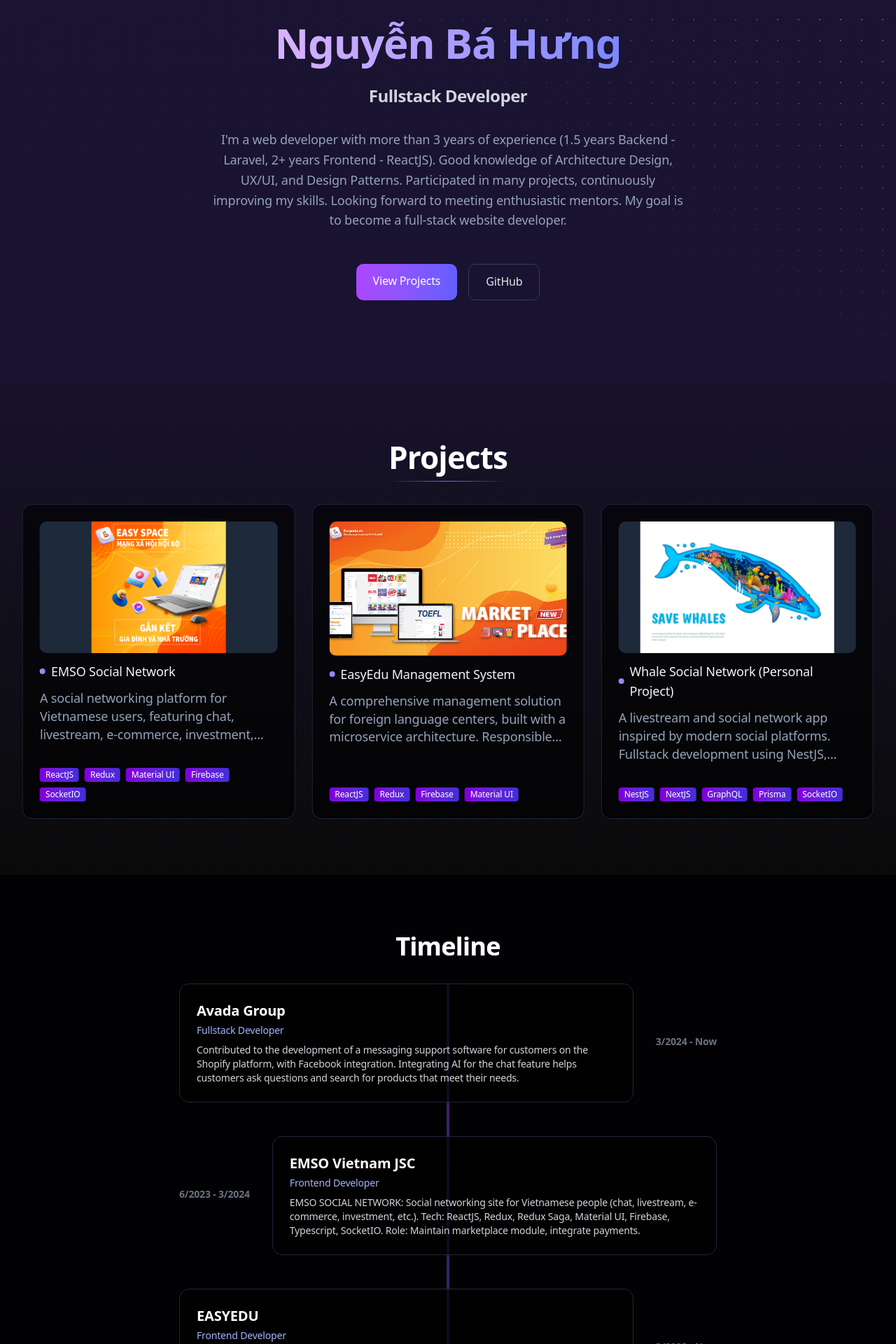
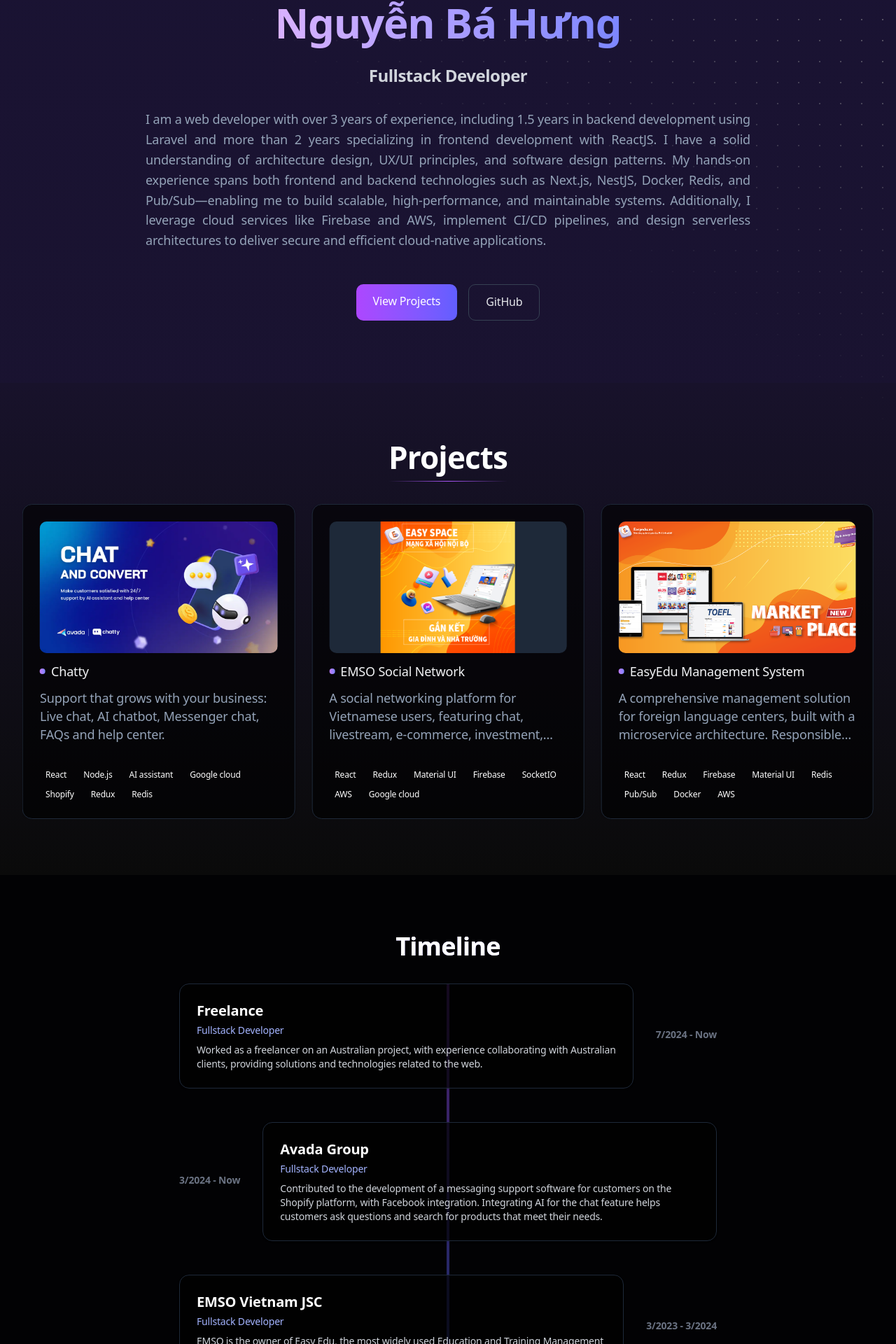
Before and after one commit to nbhung278/my-portfolio, a Next.js app: page / in a window 1280 px wide. Shown: the part 153-2073 px from the top of the page at 70% size. Built offline with nearby package versions, Linux system fonts and the light colour scheme; a web font is replaced by a local one.

Commit message:
fix Layout and techstacks

```diff
--- a/src/components/Contact.tsx
+++ b/src/components/Contact.tsx
@@ -13,22 +13,23 @@
     >
       <Image
         src="/next.svg"
-        alt="Vite Logo"
+        alt="Next.js Logo"
         width={60}
         height={60}
         className="mb-4"
       />
       <h2 className="text-2xl md:text-4xl font-bold mb-4 text-center bg-gradient-to-r from-purple-300 to-indigo-400 bg-clip-text text-transparent">
-        Start building with Hung Nguyen
+        Let&apos;s Create Something Amazing Together
       </h2>
       <p className="text-gray-400 mb-6 text-center max-w-md">
-        Contact me to build amazing web products together!
+        Ready to transform your ideas into reality? I&apos;m here to help you
+        build innovative web solutions that make a difference.
       </p>
       <a
         href="mailto:nbhung278@gmail.com"
         className="px-8 py-3 rounded-full bg-gradient-to-r from-purple-500 to-indigo-500 text-white font-semibold shadow hover:scale-105 transition-transform"
       >
-        Contact Now
+        Get in Touch
       </a>
     </motion.div>
   );
--- a/src/components/Information.tsx
+++ b/src/components/Information.tsx
@@ -13,13 +13,18 @@
         <TypingAnimation className="text-xl md:text-2xl text-gray-300 mb-8">
           Fullstack Developer
         </TypingAnimation>
-        <p className="text-gray-400 max-w-2xl mx-auto">
-          I&apos;m a web developer with more than 3 years of experience (1.5
-          years Backend - Laravel, 2+ years Frontend - ReactJS). Good knowledge
-          of Architecture Design, UX/UI, and Design Patterns. Participated in
-          many projects, continuously improving my skills. Looking forward to
-          meeting enthusiastic mentors. My goal is to become a full-stack
-          website developer.
+        <p className="text-gray-400 max-w-6xl mx-auto text-justify">
+          I am a web developer with over 3 years of experience, including 1.5
+          years in backend development using Laravel and more than 2 years
+          specializing in frontend development with ReactJS. I have a solid
+          understanding of architecture design, UX/UI principles, and software
+          design patterns. My hands-on experience spans both frontend and
+          backend technologies such as Next.js, NestJS, Docker, Redis, and
+          Pub/Sub—enabling me to build scalable, high-performance, and
+          maintainable systems. Additionally, I leverage cloud services like
+          Firebase and AWS, implement CI/CD pipelines, and design serverless
+          architectures to deliver secure and efficient cloud-native
+          applications.
         </p>
         <div className="mt-12 flex flex-col sm:flex-row gap-4 justify-center">
           <a
--- a/src/components/Projects.tsx
+++ b/src/components/Projects.tsx
@@ -16,41 +16,84 @@
     name: "Insida app",
     description:
       "Insida is a web-based social networking app focused on real estate, primarily in Australia. It connects buyers and sellers directly, making property transactions faster and more transparent. Users can chat in real-time, negotiate prices, and access detailed property information — including exact location, number of rooms, land size, and more — all in one place",
-    link: "https://viettrade.gov.vn/",
+    link: "https://insidaapp.com/en",
     url: insida,
-    tags: ["NextJS", "TailwindCSS", "Shadcn"],
+    tags: [
+      "Next.js",
+      "Node.js",
+      "SCSS",
+      "AWS",
+      "Redis",
+      "Pub/Sub",
+      "MongoDB",
+      "MUI",
+    ],
+  },
+  {
+    name: "Chatty",
+    description:
+      "Support that grows with your business: Live chat, AI chatbot, Messenger chat, FAQs and help center.",
+    link: "https://apps.shopify.com/chatty",
+    url: chatty,
+    tags: [
+      "React",
+      "Node.js",
+      "AI assistant",
+      "Google cloud",
+      "Shopify",
+      "Redux",
+      "Redis",
+    ],
   },
   {
     name: "EMSO Social Network",
     description:
-      "A social networking platform for Vietnamese users, featuring chat, livestream, e-commerce, investment, and more. Developed marketplace modules, integrated payment systems, and maintained frontend using ReactJS, Redux, Material UI, and Firebase.",
-    link: "https://cmc-fe.emso.vn/",
+      "A social networking platform for Vietnamese users, featuring chat, livestream, e-commerce, investment, and more. Developed marketplace modules, integrated payment systems, and maintained frontend using React, Redux, Material UI, and Firebase.",
+    link: "https://emso.vn/",
     url: emsoSocial,
-    tags: ["ReactJS", "Redux", "Material UI", "Firebase", "SocketIO"],
+    tags: [
+      "React",
+      "Redux",
+      "Material UI",
+      "Firebase",
+      "SocketIO",
+      "AWS",
+      "Google cloud",
+    ],
   },
   {
     name: "EasyEdu Management System",
     description:
-      "A comprehensive management solution for foreign language centers, built with a microservice architecture. Responsible for developing new features, improving UI/UX, and fixing bugs. Tech stack includes ReactJS, Redux, Firebase, and Material UI.",
+      "A comprehensive management solution for foreign language centers, built with a microservice architecture. Responsible for developing new features, improving UI/UX, and fixing bugs. Tech stack includes React, Redux, Firebase, and Material UI.",
     url: easyEdu,
     link: "https://easyedu.vn/",
-    tags: ["ReactJS", "Redux", "Firebase", "Material UI"],
+    tags: [
+      "React",
+      "Redux",
+      "Firebase",
+      "Material UI",
+      "Redis",
+      "Pub/Sub",
+      "Docker",
+      "AWS",
+    ],
   },
   {
     name: "Whale Social Network (Personal Project)",
     description:
-      "A livestream and social network app inspired by modern social platforms. Fullstack development using NestJS, GraphQL, Prisma, Docker, NextJS, Zustand, and SocketIO. Includes real-time features and code management via Github.",
+      "A livestream and social network app inspired by modern social platforms. Fullstack development using NestJS, GraphQL, Prisma, Docker, Next.js, Zustand, and SocketIO. Includes real-time features and code management via Github.",
     link: "https://github.com/nbhung278/Whale-SN-Client",
     url: whale,
-    tags: ["NestJS", "NextJS", "GraphQL", "Prisma", "SocketIO"],
-  },
-  {
-    name: "Realtime Chat App",
-    description:
-      "A real-time chat application using Socket.io, Next.js, and Tailwind CSS.",
-    link: "https://github.com/hungnbdev/realtime-chat-app",
-    url: chatty,
-    tags: ["Next.js", "Socket.io", "Tailwind"],
+    tags: [
+      "NestJS",
+      "Next.js",
+      "GraphQL",
+      "Prisma",
+      "SocketIO",
+      "Docker",
+      "AWS",
+      "CI/CD",
+    ],
   },
 ];
 
@@ -85,14 +128,19 @@
           {projects.map((project) => (
             <SwiperSlide key={project.name}>
               <div className="bg-black/60 rounded-xl p-6 shadow border border-gray-800 flex flex-col gap-3 group hover:scale-[1.03] transition-transform h-[450px]">
-                <div className="w-full h-48 rounded-lg overflow-hidden bg-gray-800 flex items-center justify-center">
+                <div
+                  className="w-full h-48 rounded-lg overflow-hidden bg-gray-800 flex items-center justify-center"
+                  onClick={() => {
+                    window.open(project.link, "_blank");
+                  }}
+                >
                   <BlurFade>
                     <Image
                       src={project.url}
                       alt={project.name}
                       width={320}
                       height={160}
-                      className="object-cover w-full h-48"
+                      className="object-cover w-full h-48 cursor-pointer"
                     />
                   </BlurFade>
                 </div>
@@ -114,7 +162,7 @@
                   {project.tags.map((tag) => (
                     <span
                       key={tag}
-                      className="px-2 py-0.5 rounded bg-gradient-to-r from-purple-700 to-indigo-700 text-xs text-white font-mono"
+                      className="px-2 py-0.5 rounded text-xs text-white font-medium"
                     >
                       {tag}
                     </span>
--- a/src/components/Technologies.tsx
+++ b/src/components/Technologies.tsx
@@ -28,7 +28,7 @@
   {
     icon: SiReact,
     color: "#61dafb",
-    name: "ReactJS",
+    name: "React",
     link: "https://react.dev/",
   },
   {
--- a/src/components/Timeline.tsx
+++ b/src/components/Timeline.tsx
@@ -2,6 +2,14 @@
 import { motion } from "framer-motion";
 
 const timeline = [
+  {
+    year: "7/2024 - Now",
+    company: "Freelance",
+    role: "Fullstack Developer",
+    description:
+      "Worked as a freelancer on an Australian project, with experience collaborating with Australian clients, providing solutions and technologies related to the web.",
+    color: "from-purple-500 to-indigo-500",
+  },
   {
     year: "3/2024 - Now",
     company: "Avada Group",
@@ -11,35 +19,19 @@
     color: "from-purple-500 to-indigo-500",
   },
   {
-    year: "6/2023 - 3/2024",
+    year: "3/2023 - 3/2024",
     company: "EMSO Vietnam JSC",
-    role: "Frontend Developer",
+    role: "Fullstack Developer",
     description:
-      "EMSO SOCIAL NETWORK: Social networking site for Vietnamese people (chat, livestream, e-commerce, investment, etc.). Tech: ReactJS, Redux, Redux Saga, Material UI, Firebase, Typescript, SocketIO. Role: Maintain marketplace module, integrate payments.",
+      "EMSO is the owner of Easy Edu, the most widely used Education and Training Management Platform in Vietnam!",
     color: "from-purple-500 to-indigo-500",
   },
   {
-    year: "3/2023 - Now",
-    company: "EASYEDU",
-    role: "Frontend Developer",
-    description:
-      "Management solutions for foreign language centers (microservice architecture). Tech: Drupal (backend), ReactJS (frontend), Firebase, Github, Axios, Redux, Material UI. Role: Develop new features, UI/UX, fix bugs.",
-    color: "from-pink-500 to-purple-500",
-  },
-  {
-    year: "12/2023 - Now",
-    company: "Personal Project: Whale Social Network",
+    year: "3/2022 - 3/2023",
+    company: "CSsoft JSC",
     role: "Fullstack Developer",
     description:
-      "Livestream and social network app (NestJS, GraphQL, Prisma, Docker, NextJS, Typescript, Zustand, Shadcn, SocketIO). Role: Fullstack, repo: github.com/nbhung278/Whale-SN-Client & Whale-SN-Server.",
-    color: "from-indigo-500 to-blue-500",
-  },
-  {
-    year: "11/2022 - 3/2023",
-    company: "CSSOFT JSC",
-    role: "Backend/Frontend Developer",
-    description:
-      "VIETTRADE HOMEPAGE: Software for Trade Promotion Department. ITRACE 247: Product information retrieval software. MOLISA: Feedback and recommendations software for Ministry of Labor. Tech: Bootstrap, Ajax, jQuery, Laravel 8.x. Role: Develop features, fix bugs, test projects.",
+      "CSsoft is a company with many years of collaboration with clients from Japan, the US, and the EU. With a team of experts boasting over 10 years of experience, we are committed to helping our clients solve problems with high quality, low cost, and fast turnaround.",
     color: "from-green-500 to-blue-500",
   },
 ];
```
